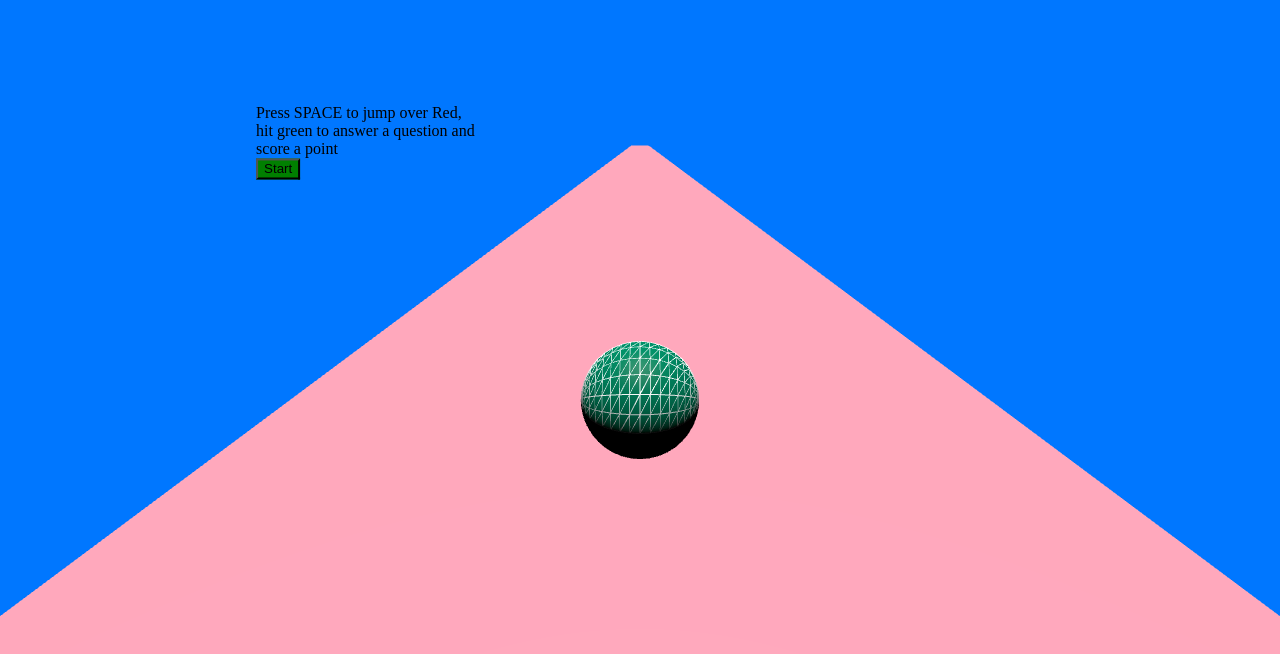
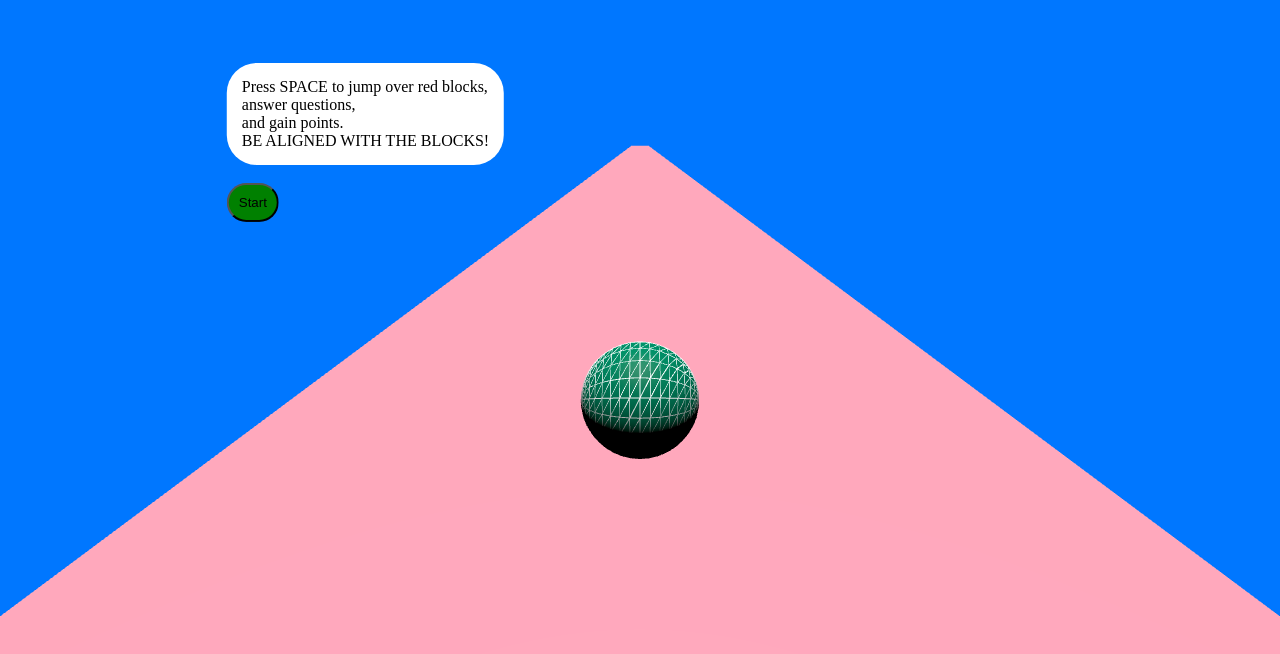
Before and after one commit to danil334/industrialization, a website built with Vite: page index.html in a window 1280 px wide. Built offline with nearby package versions, Linux system fonts and the light colour scheme; animation ran at ten frames a second.

Commit message:
committed

```diff
--- a/index.html
+++ b/index.html
@@ -11,5 +11,6 @@
   <body>
     <div id="app"></div>
     <script type="module" src="./src/main.js"></script>
+    <div id="ins"></div>
   </body>
 </html>
--- /dev/null
+++ b/question.html
@@ -0,0 +1,11 @@
+<script src="./src/quizhandler.js"></script>
+
+<div style="background-color: aqua; border-radius: 30px; justify-content: center; align-items: center;">
+    <p style="font-size: large; font-family: 'Courier New', Courier, monospace;">QUESTION</p>
+    <div id="questionPlacer" style="font-size: medium; font-family: 'Courier New', Courier, monospace;">
+    </div><br>
+    <button name="a" style="padding: 5px;">A</button>
+    <button name="b" style="padding: 5px;">B</button>
+    <button name="c" style="padding: 5px;">C</button>
+    <button name="d" style="padding: 5px;">D</button>
+</div>
--- a/src/main.js
+++ b/src/main.js
@@ -1,6 +1,13 @@
 import * as THREE from 'three';
 import * as CANNON from 'cannon-es';
 import { CSS2DObject, CSS2DRenderer } from 'three/examples/jsm/Addons.js';
+
+
+document.createElement("div").id = "ins";
+document.getElementById("ins").innerHTML = "<div style='background-color: white; padding: 15px; border-radius: 30px'>Press SPACE to jump over red blocks,<br>answer questions,<br>and gain points.<br>BE ALIGNED WITH THE BLOCKS!</div><br><button style='background-color:green; border-radius: 30px; padding: 10px;' id=\"startGame\">Start</button>";
+
+const fixedTimeStep = 1.0/60.0;
+let accumulator = 0;
 
 const labelRenderer = new CSS2DRenderer();
 labelRenderer.setSize(window.innerWidth, window.innerHeight);
@@ -9,7 +16,6 @@ labelRenderer.domElement.style.top = '0px';
 const renderer = new THREE.WebGLRenderer({ antialias: true });
 const w = window.innerWidth;
 const h = window.innerHeight;
-const ballDX = -0.0001;
 // const ballDZ = 0.0001;
 renderer.setSize(w, h);
 document.body.appendChild(renderer.domElement);
@@ -17,12 +23,7 @@ document.body.appendChild(labelRenderer.domElement);
 const clock = new THREE.Clock();
 let delta;
 // force for jump
-const impulseJump = new CANNON.Vec3(0, 6, 0);
-// force for move right
-const pX = new CANNON.Vec3(5, 0, 0);
-const nX = new CANNON.Vec3(-5, 0, 0);
-// zero force
-const zeroV = new CANNON.Vec3(0, 0, 0);
+const impulseJump = new CANNON.Vec3(0, 8, 0);
 
 const loader = new THREE.TextureLoader();
 const texture = loader.load('resources/alien.jpg');
@@ -39,7 +40,7 @@ const scene = new THREE.Scene();
 scene.background = new THREE.Color(0x0077ff); // Set background color
 
 const world = new CANNON.World();
-world.gravity.set(0, -12, 0);
+world.gravity.set(0, -9.8, 0);
 
 class Ball {
   constructor(x, y, z, r) {
@@ -106,7 +107,6 @@ const sphereBody = new CANNON.Body({mass: 1});
 sphereBody.addShape(sphereShape);
 world.addBody(sphereBody);
 sphereBody.position.set(player.x, player.y, player.z);
-const count = 0;
 let ground = new Ground(15, 1000);
 ground.load();
 ground.mesh.rotateX(-Math.PI / 2)
@@ -132,17 +132,8 @@ camera.lookAt(
 // labelRenderer.setSize(window.innerWidth, window.innerHeight);
 // labelRenderer.domElement.style.position = "absolute";
 // document.body.appendChild(labelRenderer.domElement);
-const instructions = document.createElement("div");
-instructions.id = "ins";
-instructions.innerHTML = "Press SPACE to jump over Red,<br>hit green to answer a question and<br>score a point<br><button style='background-color:green' onclick='start();'>Start</button>";
-const objectInstructions = new CSS2DObject(instructions);
-
-const innerScript = document.createElement("script");
-innerScript.innerHTML = "function start() {document.getElementById(\"ins\").innerHTML = \"\";}"
-const objectInnerScript = new CSS2DObject(innerScript);
-// start button
-player.mesh.add(objectInnerScript);
-
+let instructions = document.getElementById("ins");
+let objectInstructions = new CSS2DObject(instructions);
 objectInstructions.position.set(
   player.mesh.position.x - 10,
   player.mesh.position.y + 10,
@@ -152,16 +143,19 @@ ground.mesh.add(objectInstructions);
 var axis = new CANNON.Vec3(0, 0, 1);
 var angle = Math.PI/2;
 sphereBody.quaternion.setFromAxisAngle(axis, angle);
-
+// check if game has started
+let started = document.getElementById(instructions.id).innerHTML == "";
 // ball movements
-const stopBallF = sphereBody.velocity.clone().negate().scale(1);
+let stopBallF = sphereBody.velocity.clone().negate().scale(1);
 let stopped = false;
+// let stopped = false;
 function animate(t = 0) {
   //document.body.innerHTML = sphereBody.position;
   requestAnimationFrame(animate);
   // player.mesh.rotation.x = t * -0.001;
   delta = Math.min(clock.getDelta(), 0.1);
   labelRenderer.render(scene, camera);
+  accumulator += delta;
   camera.position.set(0, 5, player.mesh.position.z + 8);
   //camera.position.z = player.mesh.position.z + 10;
   //ground.mesh.rotation.x = t * 0.001;
@@ -170,8 +164,12 @@ function animate(t = 0) {
     player.mesh.position.y,
     player.mesh.position.z
   );
+  while (accumulator >= fixedTimeStep) {
+    world.step(fixedTimeStep);
+    accumulator -= fixedTimeStep;
+  }
   player.mesh.position.copy(sphereBody.position);
-  player.mesh.rotation.set(t * -0.003, 0, Math.PI/2);
+  player.mesh.rotation.set(t * -0.005, 0, Math.PI/2);
   //player.mesh.setRotationFromAxisAngle(axis, angle);
   //player.mesh.quaternion.copy(sphereBody.quaternion);
   player.mesh
@@ -185,45 +183,50 @@ function animate(t = 0) {
     player.mesh.position.z
   );
   if (stopped) {
-    sphereBody.velocity.set(0, 0, 0);
+    sphereBody.velocity.setZero();
   }
-
 }
 
 animate();
 
-document.addEventListener("keypress", jump, false);
+document.addEventListener("keydown", jump, false);
 // jump function
 function jump(event) {
   if (event.which == 32) {
-    if (player.mesh.position.y < 1.5) {
+    if (player.mesh.position.y <= 1) {
+      stopped = false;
       sphereBody.applyImpulse(impulseJump);
     }
-
   }
 }
 
 document.addEventListener("keydown", move, false);
 // move functions
-
 function move(event) {
-  if (event.which == 37) {
-    stopped = false;
-    sphereBody.velocity.set(-5, 0, 0);
-    console.log("37")
-  } if (event.which == 39) {
-    stopped = false;
-    sphereBody.velocity.set(5, 0, 0);
-    console.log("39");
+  if (started) {
+    if (event.which == 37) {
+      stopped = false
+      sphereBody.velocity.set(-20, 0, 0);
+    } if (event.which == 39) {
+      stopped = false;
+      sphereBody.velocity.set(20, 0, 0);
+    }
   }
 }
 
 document.addEventListener("keyup", stop, false);
 function stop(event) {
-  if (event.which == 37 || event.which == 39) {
-    stopped = true;
-    sphereBody.applyForce(stopBallF);
+  if (started) {
+    if ((event.which == 37 || event.which == 39) && sphereBody.position.y <= 1) {
+      stopped = true;
+    }
   }
+}
+
+document.getElementById("startGame").addEventListener("click", start, false);
+function start(event) {
+  document.getElementById("ins").innerHTML = "";
+  started = true;
 }
 
 // Handle window resize
@@ -235,3 +238,6 @@ window.addEventListener('resize', () => {
     camera.updateProjectionMatrix();
     //labelRenderer.setSize(window.innerWidth, window.innerHeight);
 });
+
+
+// block spawner
```
Also changed, not shown: 1 other file.
